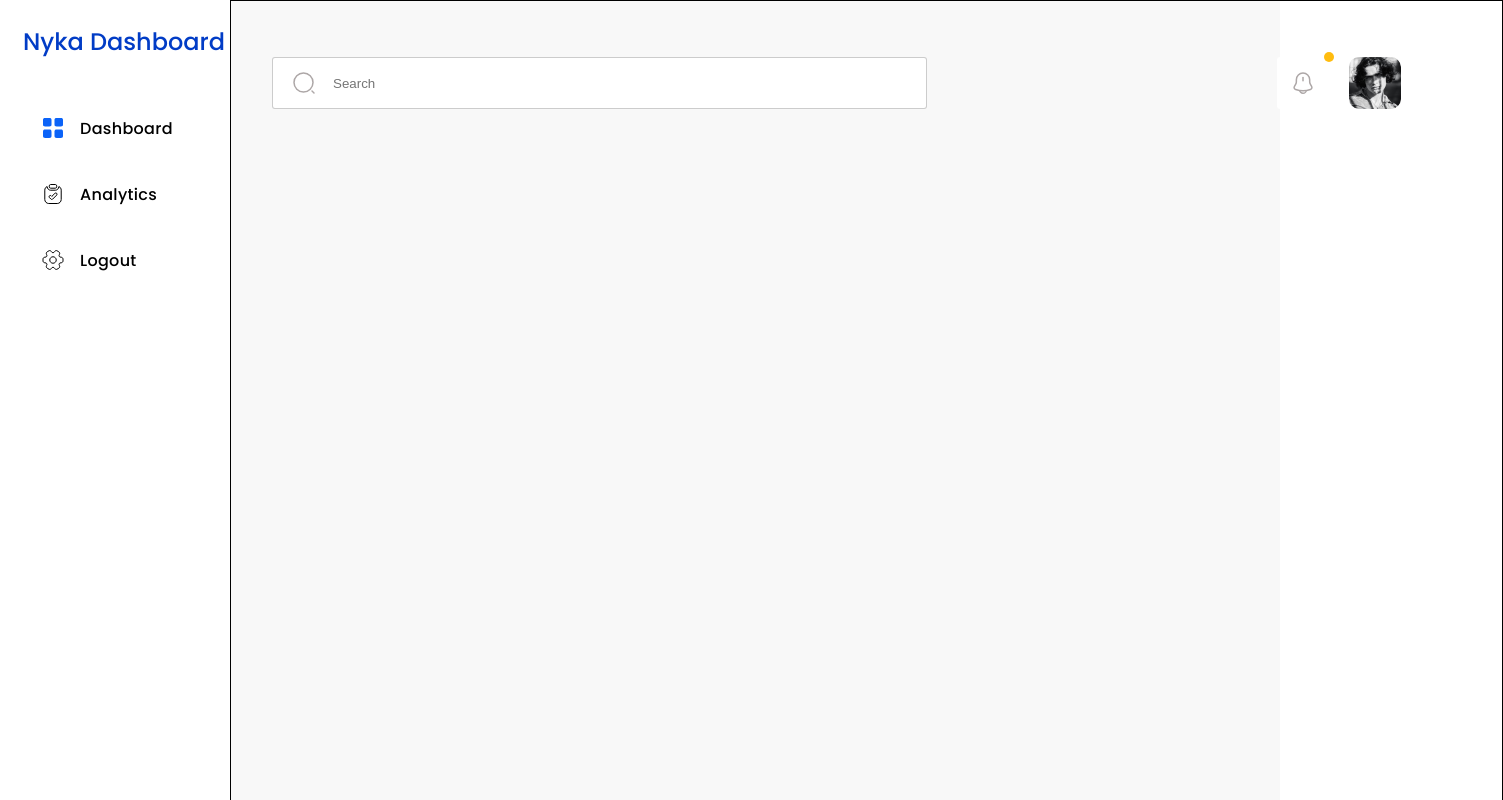
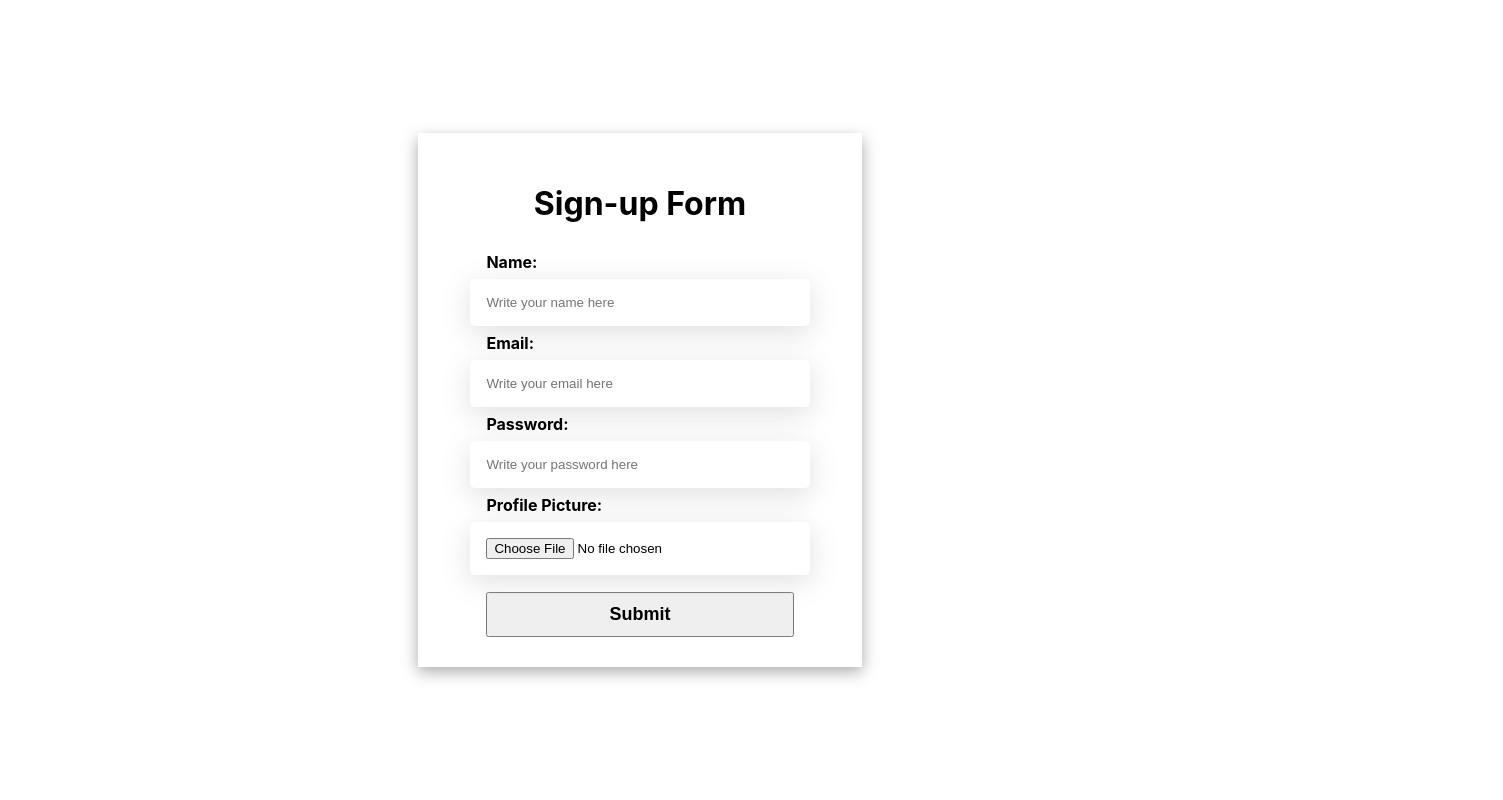
Before and after one commit to sagarkadamsearch/revision_assignment_sigma, a React (Create React App) app: page / in a window 1280 px wide. Shown: the top 800 px of the page, 1503 px wide, since content can reach past the window. Built offline with nearby package versions, Linux system fonts and the light colour scheme; the HTML template or start-up script is replaced by a standard one.

Commit message:
first commit

```diff
--- a/src/App.js
+++ b/src/App.js
@@ -1,11 +1,13 @@
 import './App.css';
 
 import Admin from './Pages/Admin';
+import Signup from './Pages/Signup';
 
 function App() {
   return (
     <div className="App">
-     <Admin/>
+     {/* <Admin/> */}
+     <Signup/>
     </div>
   );
 }
```
Also changed, not shown: 1 other file (tests, documents, lock files or other folders).
